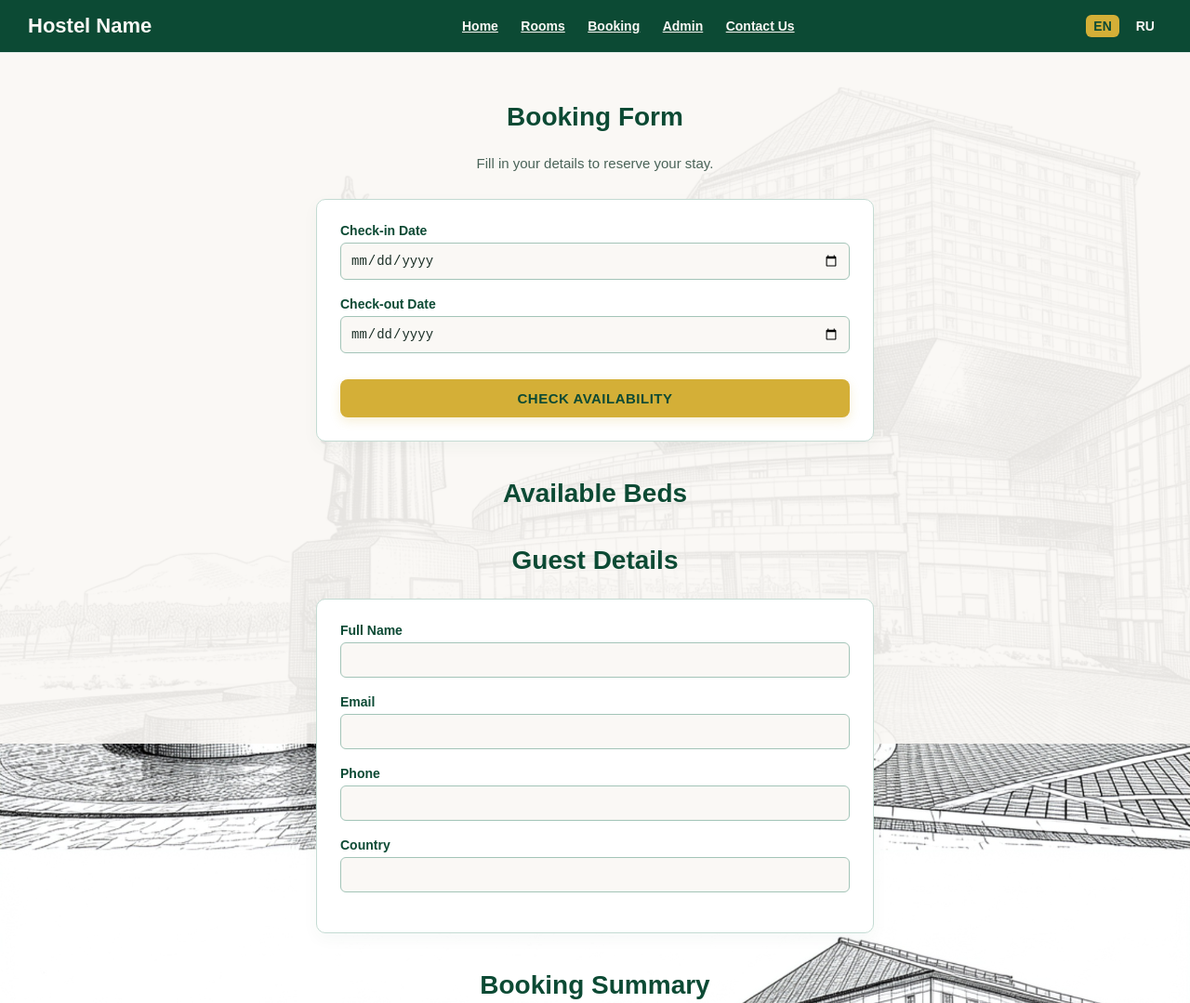
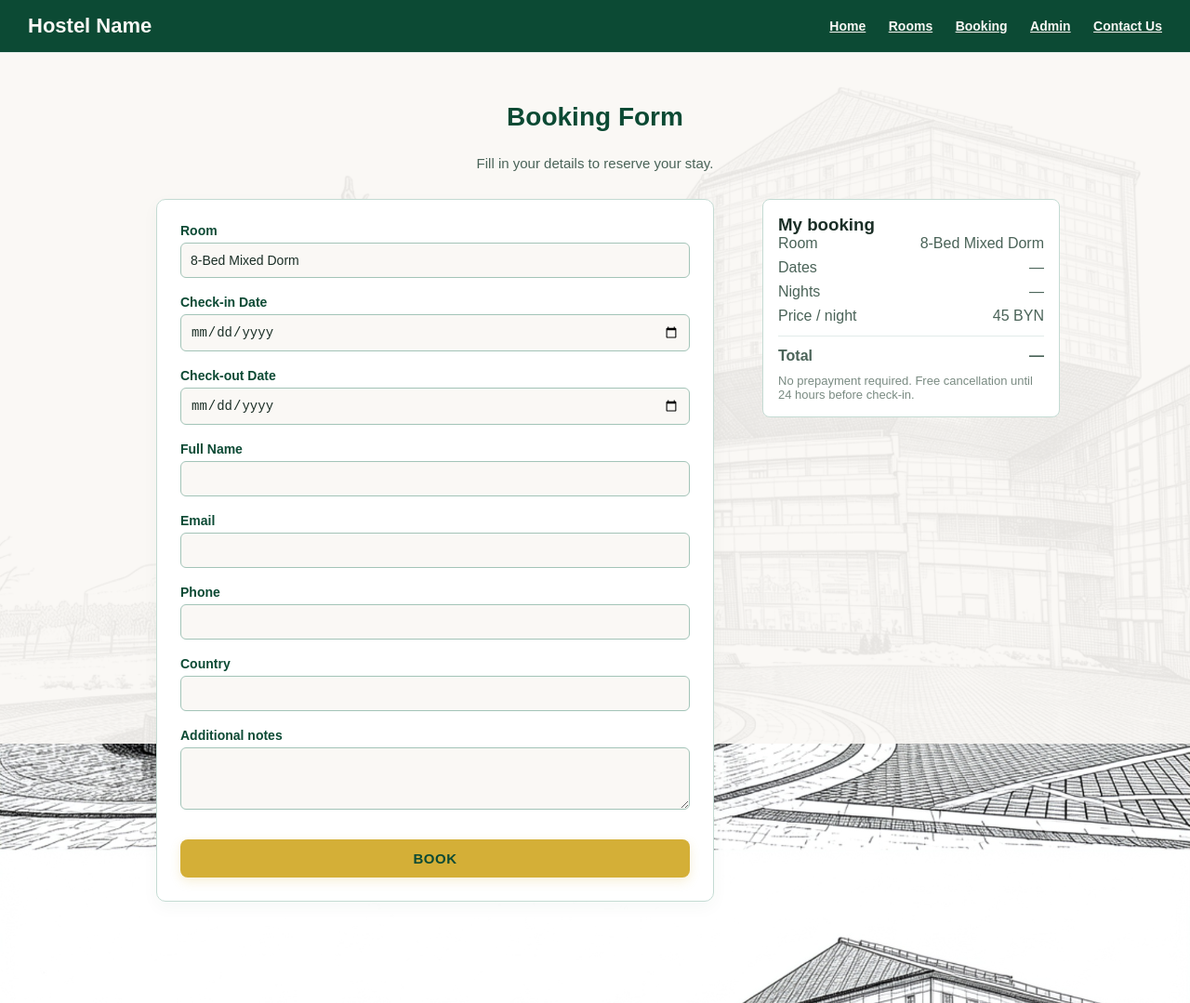
Before and after one commit to kktourtravel/hostel, a plain HTML site: page booking.html in a window 1280 px wide. Shown: the top 1079 px of the page at 93% size. Drawn offline with Linux system fonts and the light colour scheme.

Commit message:
Update booking.html

```diff
--- a/booking.html
+++ b/booking.html
@@ -1,14 +1,17 @@
+<!-- booking.html -->
 <!DOCTYPE html>
 <html lang="en">
 <head>
-  <meta charset="UTF-8">
-  <meta name="viewport" content="width=device-width, initial-scale=1.0">
-  <title>Hostel Name – Booking</title>
-  <link rel="stylesheet" href="style.css">
+  <meta charset="utf-8" />
+  <meta name="viewport" content="width=device-width,initial-scale=1" />
+  <title>Booking — Hostel Name</title>
+  <link rel="stylesheet" href="style.css" />
+  <style>
+    .summary-box { padding:16px; border-radius:8px; border:1px solid #C4DBD3; background:var(--card-white); }
+    .summary-row { display:flex; justify-content:space-between; margin-bottom:8px; color:#4A6358; }
+  </style>
 </head>
-
 <body>
-
 <header>
   <div class="logo">Hostel Name</div>
   <nav>
@@ -18,20 +21,19 @@
     <a href="admin.html">Admin</a>
     <a href="contact.html">Contact Us</a>
   </nav>
-
-  <div class="lang-switch">
-    <span data-lang="en" class="active">EN</span>
-    <span data-lang="ru">RU</span>
-  </div>
 </header>
 
 <section>
-
   <h2>Booking Form</h2>
   <p class="section-intro">Fill in your details to reserve your stay.</p>
 
-  <!-- Step 1: Select Dates -->
+  <div style="display:flex;gap:24px;max-width:1000px;margin:20px auto;flex-wrap:wrap;">
+    <div style="flex:1;min-width:320px;">
       <div class="booking-wrapper">
+        <div class="booking-group">
+          <label>Room</label>
+          <input type="text" id="roomName" readonly>
+        </div>
 
         <div class="booking-group">
           <label>Check-in Date</label>
@@ -42,19 +44,6 @@
           <label>Check-out Date</label>
           <input type="date" id="checkout">
         </div>
-
-    <button id="checkAvailabilityBtn">Check Availability</button>
-
-  </div>
-
-  <!-- Step 2: Available Beds -->
-  <h2 style="margin-top:40px;">Available Beds</h2>
-  <div id="bedsContainer" style="max-width:600px;margin:auto;"></div>
-
-  <!-- Step 3: Guest Details -->
-  <h2 style="margin-top:40px;">Guest Details</h2>
-
-  <div class="booking-wrapper">
 
         <div class="booking-group">
           <label>Full Name</label>
@@ -76,88 +65,131 @@
           <input type="text" id="guestCountry">
         </div>
 
+        <div class="booking-group">
+          <label>Additional notes</label>
+          <textarea id="guestNotes" rows="3" style="width:100%;padding:10px;border-radius:6px;border:1px solid #A3C4B8;background:var(--light-ivory);"></textarea>
         </div>
 
-  <!-- Step 4: Summary -->
-  <h2 style="margin-top:40px;">Booking Summary</h2>
-
-  <div class="booking-wrapper booking-summary">
-    <p id="summaryDates">Check-in: - | Check-out: -</p>
-    <p id="summaryGuest">Guest: -</p>
-    <p id="summaryBed">Selected Bed: -</p>
+        <div style="margin-top:12px;">
+          <button id="bookNowBtn">Book</button>
+        </div>
+      </div>
     </div>
 
-  <!-- Step 5: Confirm Booking -->
-  <div class="booking-wrapper" style="margin-top:30px;">
-    <button id="confirmBookingBtn">Confirm Booking</button>
+    <div style="width:320px;">
+      <div class="summary-box">
+        <h3>My booking</h3>
+        <div class="summary-row"><div>Room</div><div id="summaryRoom">—</div></div>
+        <div class="summary-row"><div>Dates</div><div id="summaryDates">—</div></div>
+        <div class="summary-row"><div>Nights</div><div id="summaryNights">—</div></div>
+        <div class="summary-row"><div>Price / night</div><div id="summaryPrice">—</div></div>
+        <hr style="border:none;border-top:1px solid #E2ECE9;margin:12px 0;">
+        <div class="summary-row"><strong>Total</strong><strong id="summaryTotal">—</strong></div>
+        <p style="font-size:13px;color:#7A8B82;margin-top:10px;">No prepayment required. Free cancellation until 24 hours before check-in.</p>
       </div>
-
+    </div>
+  </div>
 </section>
 
 <footer class="footer-structured">
   <div class="footer-content">
-
     <div class="footer-left">
       <img src="footer-logo.png" alt="Hostel Logo" class="footer-logo">
-      <p class="footer-email">
-        <img src="email-icon.png" class="email-icon">
-        info@hostelname.com
-      </p>
+      <p class="footer-email"><img src="email-icon.png" class="email-icon">info@hostelname.com</p>
     </div>
-
     <div class="footer-right">
       <h3>CONTACT NUMBERS</h3>
-
-      <p>
-        <strong>Storozhovskaya Street, 8</strong><br>
-        +375 44 560-91-46
-      </p>
-
-      <p>
-        <strong>46 Independence Avenue</strong><br>
-        +375 29 322-60-91
-      </p>
-
-      <p>
-        <strong>Berestynskaya 12, Building 1</strong><br>
-        +375 44 533-33-15
-      </p>
+      <p><strong>Storozhovskaya Street, 8</strong><br>+375 44 560-91-46</p>
     </div>
-
   </div>
-
-  <div class="footer-bottom">
-    © 2026 Hostel Name. All rights reserved.
-  </div>
+  <div class="footer-bottom">© 2026 Hostel Name. All rights reserved.</div>
 </footer>
 
-<script src="booking.js"></script>
+<script>
+const API_BASE = "https://hostelbackend1.onrender.com";
 
-<script>
-const translations = {
-  en: {
-    booking_title: "Booking Form",
-    booking_intro: "Fill in your details to reserve your stay."
-  },
-  ru: {
-    booking_title: "Форма бронирования",
-    booking_intro: "Заполните данные, чтобы забронировать проживание."
-  }
+const ROOM_DATA = {
+  "8bed": { title:"8-Bed Mixed Dorm", price:45 },
+  "10bed": { title:"10-Bed Mixed Dorm", price:35 },
+  "single": { title:"Single Bed Room", price:55 },
+  "private": { title:"Private Room", price:120 }
 };
 
-function applyTranslation(lang) {
-  document.querySelector("h2").innerText = translations[lang].booking_title;
-  document.querySelector(".section-intro").innerText = translations[lang].booking_intro;
+function qs(name){ return new URLSearchParams(location.search).get(name); }
+function daysBetween(a,b){
+  const d1 = new Date(a), d2 = new Date(b);
+  const diff = Math.ceil((d2 - d1) / (1000*60*60*24));
+  return diff > 0 ? diff : 0;
 }
 
-document.querySelectorAll('.lang-switch span').forEach(btn => {
-  btn.addEventListener('click', () => {
-    document.querySelectorAll('.lang-switch span').forEach(b => b.classList.remove('active'));
-    btn.classList.add('active');
-    applyTranslation(btn.dataset.lang);
+function formatBYN(n){ return `${n} BYN`; }
+
+document.addEventListener("DOMContentLoaded", () => {
+  const room = qs("room") || "8bed";
+  const checkin = qs("checkin") || "";
+  const checkout = qs("checkout") || "";
+
+  const roomInfo = ROOM_DATA[room] || ROOM_DATA["8bed"];
+  document.getElementById("roomName").value = roomInfo.title;
+  document.getElementById("checkin").value = checkin;
+  document.getElementById("checkout").value = checkout;
+
+  // summary
+  function updateSummary(){
+    const ci = document.getElementById("checkin").value;
+    const co = document.getElementById("checkout").value;
+    const nights = daysBetween(ci, co);
+    document.getElementById("summaryRoom").innerText = roomInfo.title;
+    document.getElementById("summaryDates").innerText = ci && co ? `${ci} — ${co}` : "—";
+    document.getElementById("summaryNights").innerText = nights ? `${nights} night(s)` : "—";
+    document.getElementById("summaryPrice").innerText = formatBYN(roomInfo.price);
+    document.getElementById("summaryTotal").innerText = nights ? formatBYN(nights * roomInfo.price) : "—";
+  }
+
+  document.querySelectorAll("#checkin, #checkout").forEach(el => el.addEventListener("change", updateSummary));
+  updateSummary();
+
+  document.getElementById("bookNowBtn").addEventListener("click", async () => {
+    const full_name = document.getElementById("guestName").value.trim();
+    const email = document.getElementById("guestEmail").value.trim();
+    const phone = document.getElementById("guestPhone").value.trim();
+    const country = document.getElementById("guestCountry").value.trim();
+    const notes = document.getElementById("guestNotes").value.trim();
+    const ci = document.getElementById("checkin").value;
+    const co = document.getElementById("checkout").value;
+
+    if (!full_name || !email || !phone || !ci || !co) {
+      alert("Please fill in all required fields.");
+      return;
+    }
+
+    const payload = {
+      room_id: room,
+      room_name: roomInfo.title,
+      price_per_night: roomInfo.price,
+      guest: { full_name, email, phone, country, notes },
+      checkin_date: ci,
+      checkout_date: co
+    };
+
+    try {
+      const res = await fetch(`${API_BASE}/api/book`, {
+        method: "POST",
+        headers: {"Content-Type":"application/json"},
+        body: JSON.stringify(payload)
+      });
+      const data = await res.json();
+      if (data.status === "success" && data.booking_id) {
+        // redirect to confirmation
+        location.href = `booking-confirmation.html?id=${encodeURIComponent(data.booking_id)}`;
+      } else {
+        alert(data.message || "Booking failed. Try again.");
+      }
+    } catch (err) {
+      alert("Unable to complete booking. Try again later.");
+    }
   });
 });
 </script>
-
 </body>
 </html>
```
Lines whose indentation alone changed are shown as unchanged.
